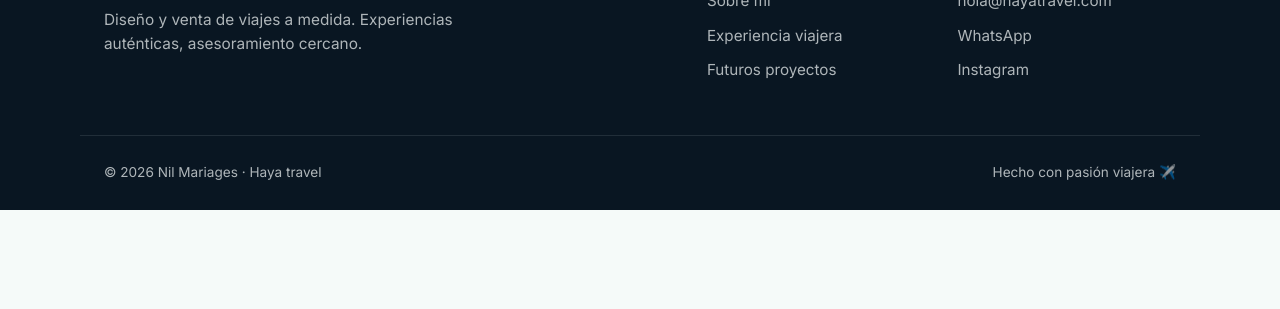
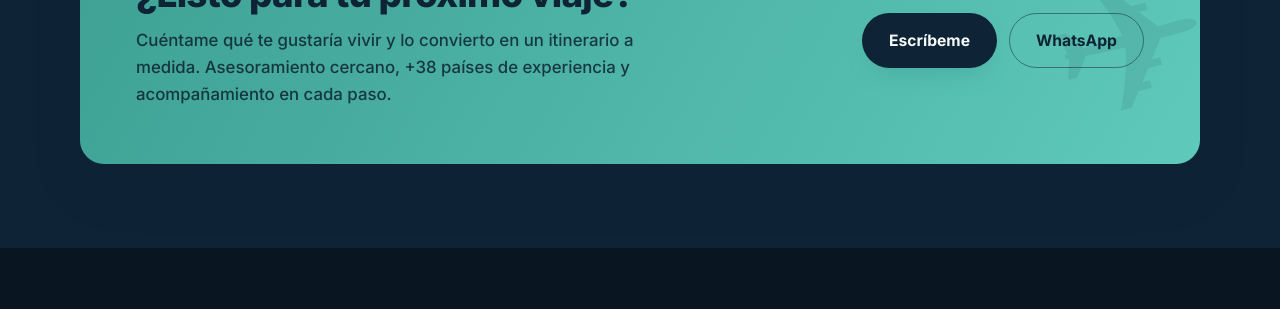
Before and after one commit to Doplax/nil-mariages, an Astro site: page / in a window 1280 px wide. Shown: the part 6967-7276 px from the top of the page. Before the commit the page ends 7177 px from the top, so only its background shows below. Built offline with nearby package versions, Linux system fonts and the light colour scheme; Astro itself is replaced by a stand-in of ours.

Commit message:
feat(ui): add contact CTA section
Add a "¿Listo para tu próximo viaje?" call-to-action band before the
footer with direct email and WhatsApp actions.

Co-Authored-By: Claude Opus 4.8 (1M context) <noreply@anthropic.com>

```diff
--- /dev/null
+++ b/src/components/CTA.astro
@@ -0,0 +1,86 @@
+---
+import { totalCountries } from '../data/countries';
+---
+
+<section class="cta">
+  <div class="container cta-inner reveal">
+    <div class="cta-text">
+      <h2>¿Listo para tu próximo viaje?</h2>
+      <p>
+        Cuéntame qué te gustaría vivir y lo convierto en un itinerario a medida. Asesoramiento cercano,
+        +{totalCountries} países de experiencia y acompañamiento en cada paso.
+      </p>
+    </div>
+    <div class="cta-actions">
+      <a href="mailto:hola@nilmariages.com" class="btn btn-primary">Escríbeme</a>
+      <a href="https://wa.me/" target="_blank" rel="noopener" class="btn btn-ghost">WhatsApp</a>
+    </div>
+  </div>
+</section>
+
+<style>
+  .cta {
+    padding-block: 28px clamp(48px, 7vw, 84px);
+    background: var(--navy);
+  }
+  .cta-inner {
+    background: linear-gradient(120deg, var(--teal-deep), var(--teal));
+    border-radius: var(--radius-lg);
+    padding: clamp(32px, 5vw, 56px);
+    display: flex;
+    align-items: center;
+    justify-content: space-between;
+    gap: 32px;
+    flex-wrap: wrap;
+    box-shadow: var(--shadow-lg);
+    position: relative;
+    overflow: hidden;
+  }
+  .cta-inner::after {
+    content: '✈';
+    position: absolute;
+    right: -10px;
+    top: -30px;
+    font-size: 12rem;
+    color: rgba(9, 22, 34, 0.08);
+    transform: rotate(-15deg);
+    pointer-events: none;
+  }
+  .cta-text {
+    position: relative;
+    z-index: 1;
+  }
+  .cta-text h2 {
+    font-size: clamp(1.6rem, 3.2vw, 2.3rem);
+    color: var(--navy);
+  }
+  .cta-text p {
+    margin-top: 12px;
+    max-width: 52ch;
+    color: rgba(9, 22, 34, 0.78);
+    font-size: 1.05rem;
+    font-weight: 500;
+  }
+  .cta-actions {
+    position: relative;
+    z-index: 1;
+    display: flex;
+    gap: 12px;
+    flex-wrap: wrap;
+  }
+  .cta-actions .btn-primary {
+    background: var(--navy);
+    color: var(--cream);
+  }
+  .cta-actions .btn-primary:hover {
+    background: var(--navy-deep);
+  }
+  .cta-actions .btn-ghost {
+    color: var(--navy);
+    border-color: rgba(9, 22, 34, 0.45);
+  }
+  .cta-actions .btn-ghost:hover {
+    color: var(--navy-deep);
+    border-color: var(--navy);
+  }
+</style>
--- a/src/pages/index.astro
+++ b/src/pages/index.astro
@@ -4,6 +4,7 @@ import Hero from '../components/Hero.astro';
 import About from '../components/About.astro';
 import Experience from '../components/Experience.astro';
 import Future from '../components/Future.astro';
+import CTA from '../components/CTA.astro';
 ---
 
 <Layout>
@@ -11,4 +12,5 @@ import Future from '../components/Future.astro';
   <About />
   <Experience />
   <Future />
+  <CTA />
 </Layout>
```
